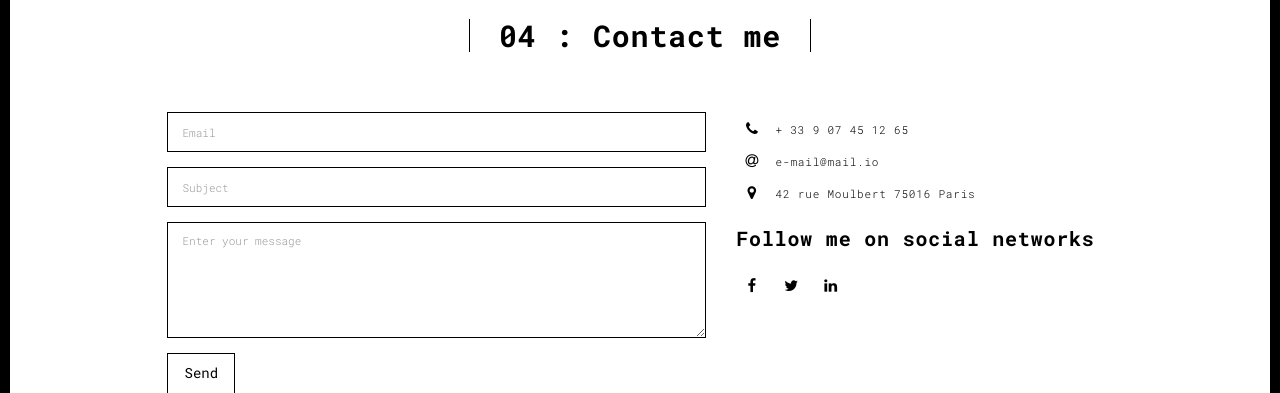
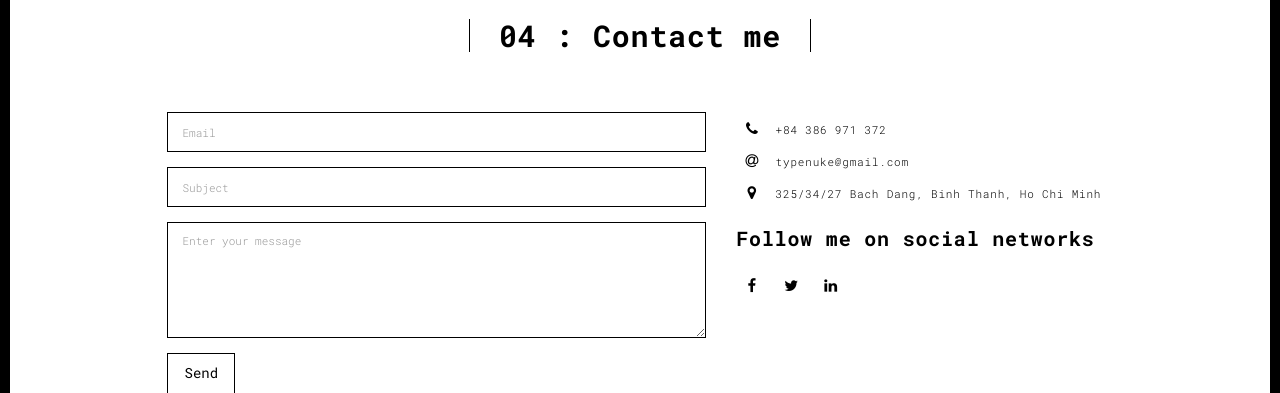
Before and after one commit to typenuke/portfo, a Flask app: page /contact.html in a window 1280 px wide. Shown: the part 90-483 px from the top of the page. Run offline with Flask 2, Linux system fonts and the light colour scheme; some libraries are stand-ins or nearby versions.

Commit message:
update contact.html

```diff
--- a/templates/contact.html
+++ b/templates/contact.html
@@ -82,19 +82,19 @@
                         <span class="fa-icon">
                           <i class="fa fa-phone" aria-hidden="true"></i>
                         </span>
-                        + 33 9 07 45 12 65
+                        +84 386 971 372
                       </li>
                       <li>
                         <span class="fa-icon">
                           <i class="fa fa-at" aria-hidden="true"></i>
                         </span>
-                        e-mail@mail.io
+                        typenuke@gmail.com
                       </li>
                       <li>
                         <span class="fa-icon">
                           <i class="fa fa fa-map-marker" aria-hidden="true"></i>
                         </span>
-                        42 rue Moulbert 75016 Paris
+                        325/34/27 Bach Dang, Binh Thanh, Ho Chi Minh
                       </li>
                     </ul>
                     <h3>Follow me on social networks</h3>
```
